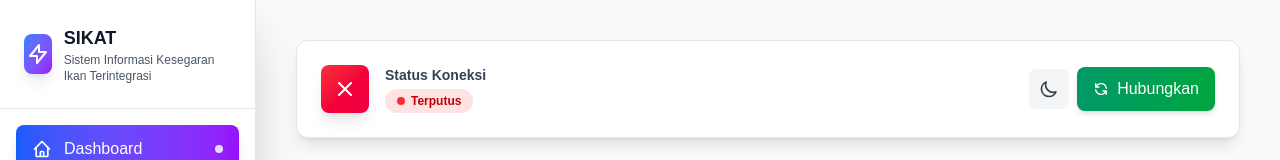
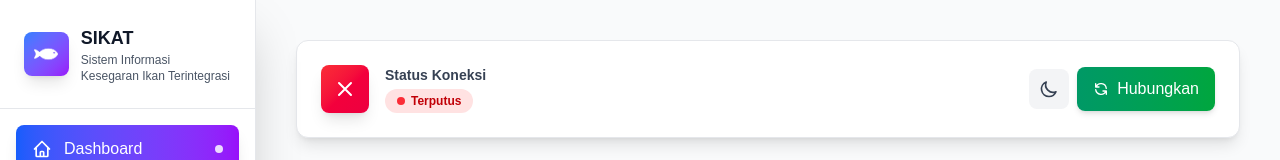
Before and after one commit to Capstone-E03/webapp, a Next.js app: page / in a window 1280 px wide. Shown: the top 160 px of the page. Built offline with nearby package versions, Linux system fonts and the light colour scheme; no server answers.

Commit message:
add fish logo

```diff
--- a/src/components/sidebar.js
+++ b/src/components/sidebar.js
@@ -45,10 +45,12 @@ export default function Sidebar({ isOpen, onClose }) {
         {/* Header */}
         <div className="p-6 border-b border-gray-200 dark:border-gray-800">
           <div className="flex items-center gap-3">
-            <div className="w-10 h-10 bg-gradient-to-br from-blue-500 to-purple-600 rounded-lg flex items-center justify-center shadow-lg">
-              <svg className="w-6 h-6 text-white" fill="none" stroke="currentColor" viewBox="0 0 24 24">
-                <path strokeLinecap="round" strokeLinejoin="round" strokeWidth={2} d="M13 10V3L4 14h7v7l9-11h-7z" />
-              </svg>
+            <div className="aspect-square w-[2.8em] bg-gradient-to-br from-blue-500 to-purple-600 rounded-lg flex items-center justify-center shadow-lg shrink-0">
+              <img
+                src="/fishicon.png"
+                alt="Fish Icon"
+                className="w-[1.5em] h-[1.5em] object-contain"
+              />
             </div>
             <div>
               <h2 className="text-lg font-bold text-gray-900 dark:text-gray-100">SIKAT</h2>
```
Also changed, not shown: public/fishicon.png (added).
